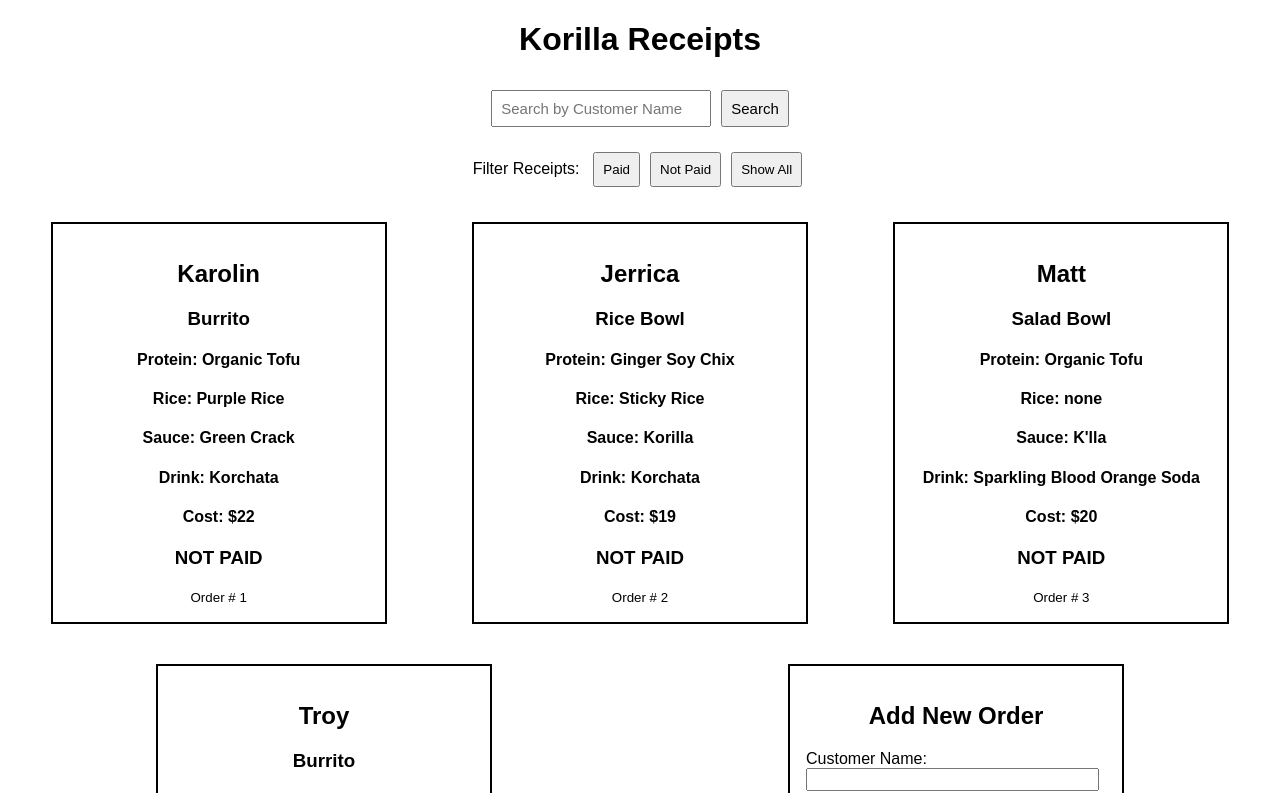
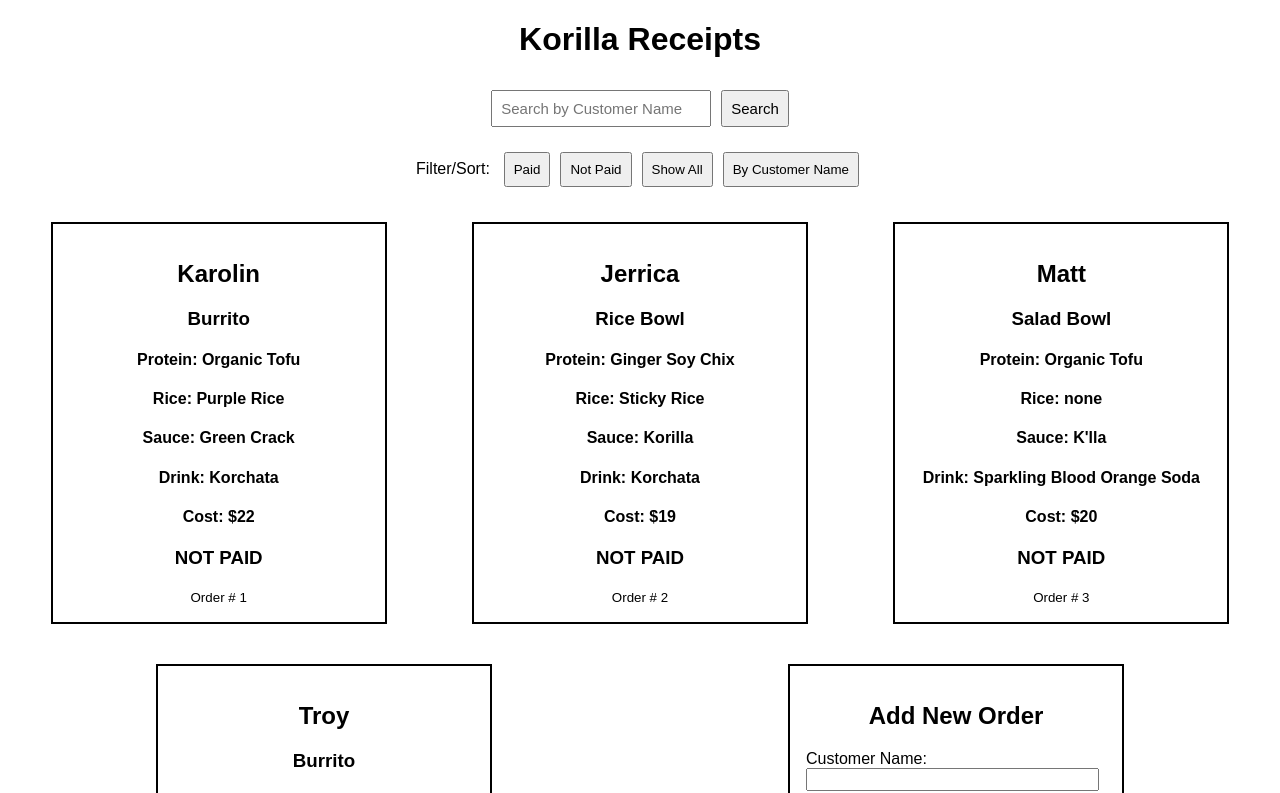
Before and after one commit to jajoyce/React-Korilla-Receipts, a React (Create React App) app: page / in a window 1280 px wide. Shown: the top 793 px of the page. Built offline with nearby package versions, Linux system fonts and the light colour scheme.

Commit message:
Complete Bonus 3. Add button to sort receipts alphabetically by name. Add useLayoutEffect to update rendered receipts. Refactor.

```diff
--- a/src/App.js
+++ b/src/App.js
@@ -1,4 +1,4 @@
-import React, { useEffect, useState } from "react";
+import React, { useEffect, useLayoutEffect, useState } from "react";
 import "./styles.css";
 import receiptsData from "./receiptData";
 import SearchForm from "./components/SearchForm";
@@ -11,15 +11,19 @@ export default function App() {
   const [receiptsRendered, setReceiptsRendered] = useState(receipts);
   const [renderCount, setRenderCount] = useState(0);
 
-  useEffect(() => {
-    setReceiptsRendered(receipts);
-  }, [receipts, renderCount]);
+  useLayoutEffect(() => {
+    setReceiptsRendered(() => receipts);
+  }, [receipts]);
+
+  useLayoutEffect(() => {
+    setReceiptsRendered((receiptsRendered) => receiptsRendered);
+  }, [renderCount]);
 
   const searchReceipts = (searchTerm) => {
     if (searchTerm === "") {
-      setReceiptsRendered(receipts);
+      setReceiptsRendered(() => receipts);
     } else {
-      setReceiptsRendered(
+      setReceiptsRendered(() =>
         receipts.filter((receipt) =>
           receipt.person.toLowerCase().includes(searchTerm.toLowerCase())
         )
@@ -30,8 +34,8 @@ export default function App() {
   const togglePaid = (receiptID) => {
     const index = receipts.findIndex((receipt) => receipt.id === receiptID);
     receipts[index].paid = !receipts[index].paid;
-    setReceipts(receipts);
-    setRenderCount(renderCount + 1);
+    setReceipts(() => receipts);
+    setRenderCount((renderCount) => renderCount + 1);
   };
 
   const addReceipt = (newReceipt) => {
@@ -41,16 +45,32 @@ export default function App() {
     setReceipts((receipts) => [...receipts, newReceiptAssigned]);
   };
 
-  const filterReceipts = (filter) => {
+  const filterSortReceipts = (filter) => {
     switch (filter) {
       case "all":
-        setReceiptsRendered(receipts);
+        setReceiptsRendered(() => receipts);
+        // setRenderCount((renderCount) => renderCount + 1);
         break;
       case "paid":
-        setReceiptsRendered(receipts.filter((receipt) => receipt.paid));
+        setReceiptsRendered(() => receipts.filter((receipt) => receipt.paid));
         break;
       case "unpaid":
-        setReceiptsRendered(receipts.filter((receipt) => !receipt.paid));
+        setReceiptsRendered(() => receipts.filter((receipt) => !receipt.paid));
+        break;
+      case "alphabet":
+        setReceiptsRendered((receiptsRendered) =>
+          receiptsRendered.sort((a, b) => {
+            let nameA = a.person.toUpperCase();
+            let nameB = b.person.toUpperCase();
+            if (nameA < nameB) {
+              return -1;
+            } else if (nameA > nameB) {
+              return 1;
+            }
+            return 0;
+          })
+        );
+        setRenderCount((renderCount) => renderCount + 1);
         break;
       default:
         setReceiptsRendered(receipts);
@@ -61,7 +81,7 @@ export default function App() {
     <div className="App">
       <h1>Korilla Receipts</h1>
       <SearchForm searchReceipts={searchReceipts} />
-      <FilterButtons filterReceipts={filterReceipts} />
+      <FilterButtons filterSortReceipts={filterSortReceipts} />
       <div className="receipts-container">
         <Receipts receipts={receiptsRendered} togglePaid={togglePaid} />
         <NewReceiptForm addReceipt={addReceipt} />
--- a/src/components/FilterButtons.js
+++ b/src/components/FilterButtons.js
@@ -1,13 +1,13 @@
 import React from "react";
 
-function FilterButtons({ filterReceipts }) {
+function FilterButtons({ filterSortReceipts }) {
   const handleClick = (e) => {
-    filterReceipts(e.target.id);
+    filterSortReceipts(e.target.id);
   };
 
   return (
     <div className="filter-buttons">
-      Filter Receipts: &nbsp;
+      Filter/Sort: &nbsp;
       <button id="paid" onClick={handleClick}>
         Paid
       </button>
@@ -17,6 +17,9 @@ function FilterButtons({ filterReceipts }) {
       <button id="all" onClick={handleClick}>
         Show All
       </button>
+      <button id="alphabet" onClick={handleClick}>
+        By Customer Name
+      </button>
     </div>
   );
 }
```
